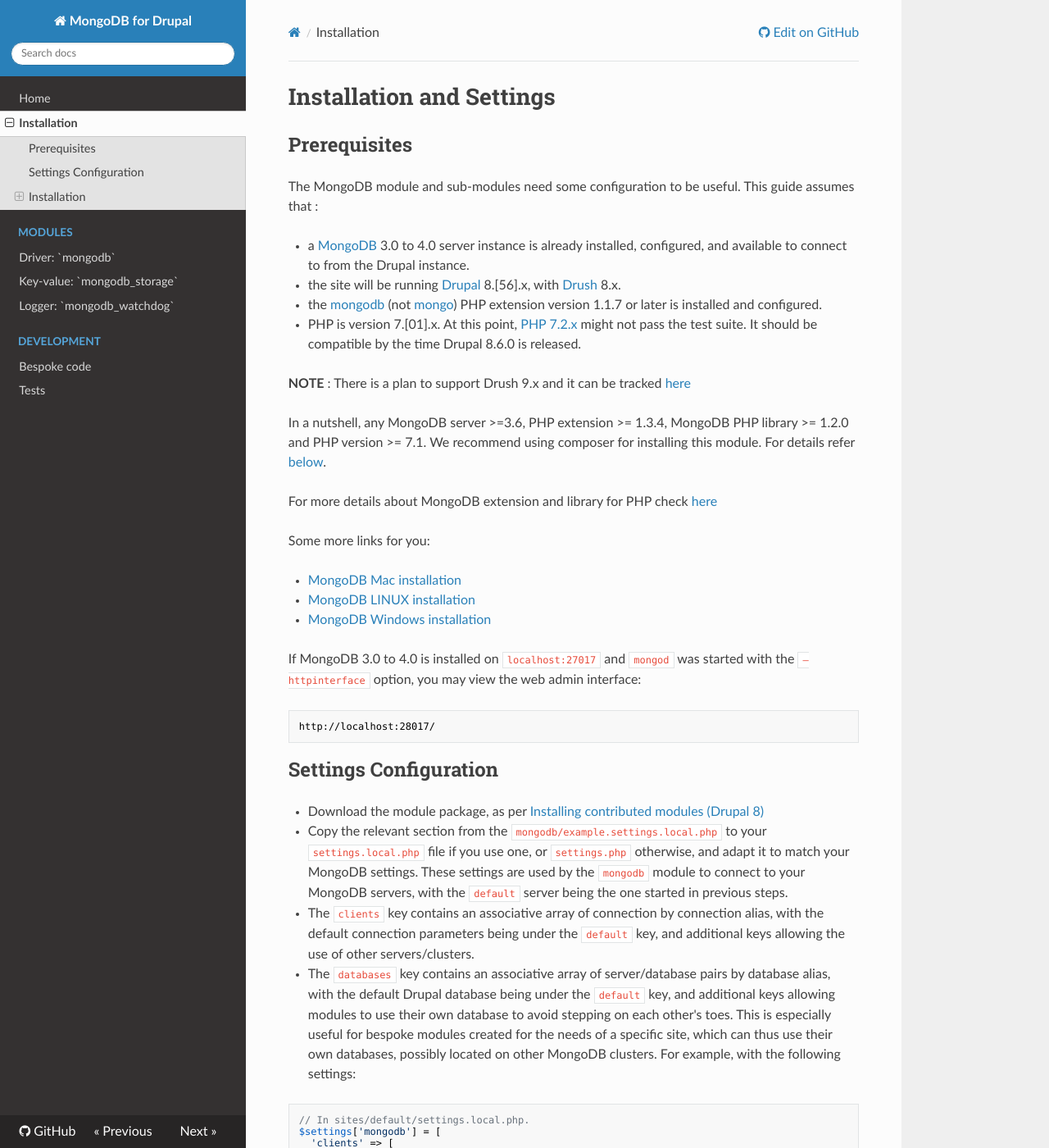
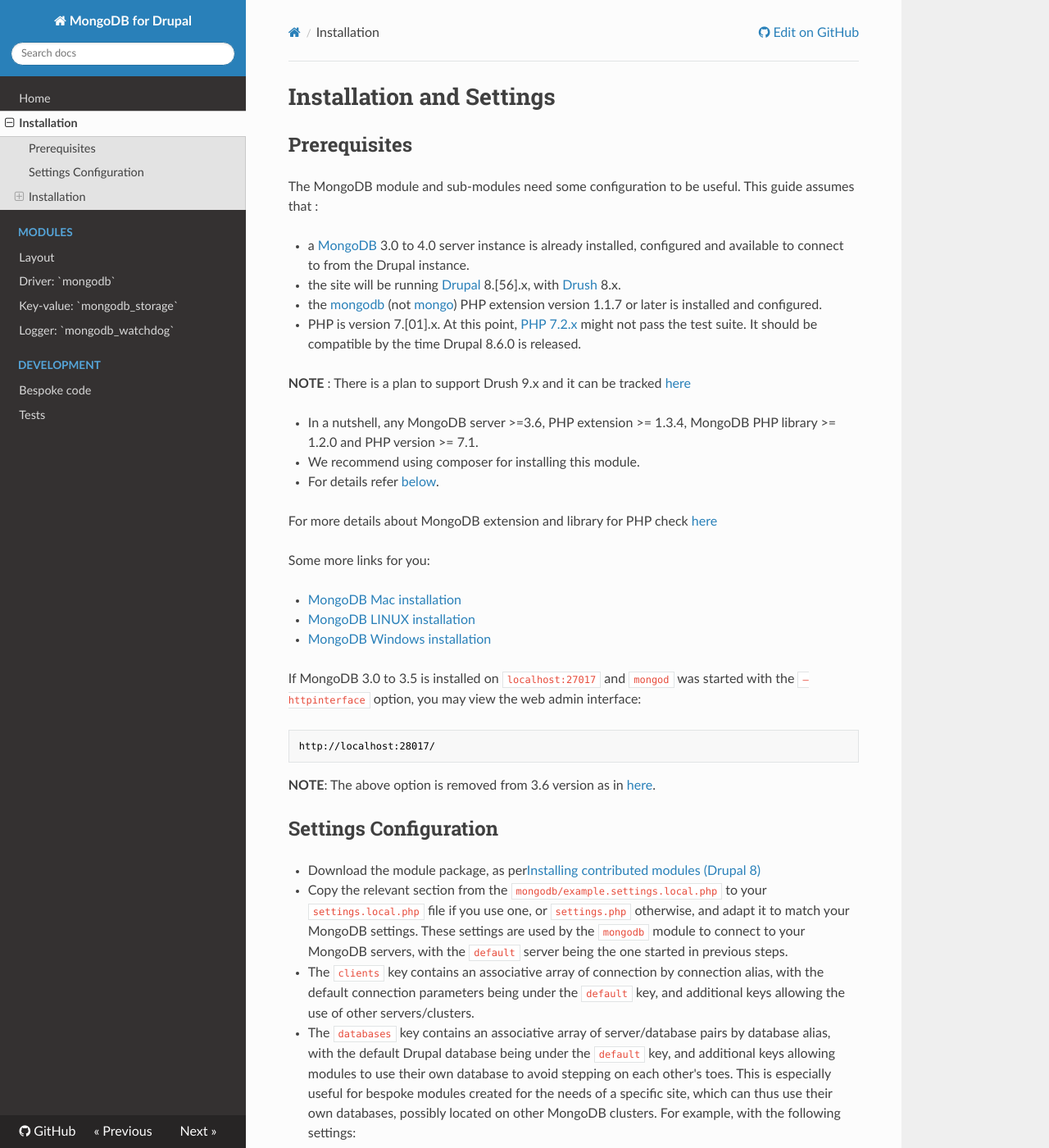
Before and after one commit to fgm/mongodb, an MkDocs documentation site: the page built from docs/install.md, in a window 1280 px wide and 1400 px high. Shown: the whole window at 82% size. Built offline with MkDocs 1.6.1, drawn with Linux system fonts in a browser that asks for light colours; nearby versions of some CDN libraries; old or Windows-style settings are respelled for this version of MkDocs; some of the changed text lies outside the part shown.

````diff
--- a/docs/install.md
+++ b/docs/install.md
@@ -1,10 +1,10 @@
-#Installation and Settings
-##Prerequisites
-The MongoDB module and sub-modules need some configuration to be useful. This
-guide assumes that :
+# Installation and Settings
+## Prerequisites
+The MongoDB module and sub-modules need some configuration to be useful.
+This guide assumes that :
 
-* a [MongoDB][download] 3.0 to 4.0 server instance is already installed, configured, and
-  available to connect to from the Drupal instance.
+* a [MongoDB][download] 3.0 to 4.0 server instance is already installed,
+  configured and available to connect to from the Drupal instance.
 * the site will be running [Drupal][drupal] 8.[56].x, with [Drush][drush] 8.x.
 * the [mongodb][mongodb] (not [mongo][mongo]) PHP extension version 1.1.7 or
   later is installed and configured.
@@ -13,11 +13,14 @@ guide assumes that :
 
 **NOTE** : There is a plan to support Drush 9.x and it can be tracked [here][drush9]
 
-In a nutshell, any MongoDB server >=3.6, PHP extension >= 1.3.4, MongoDB PHP library >= 1.2.0 and PHP version >= 7.1. We recommend using composer for installing this module. For details refer [below](#composer-requirements).
+* In a nutshell, any MongoDB server >=3.6, PHP extension >= 1.3.4,
+  MongoDB PHP library >= 1.2.0 and PHP version >= 7.1.
+* We recommend using composer for installing this module.
+* For details refer [below](#composer-requirements).
 
 For more details about MongoDB extension and library for PHP check [here][PHPMongoDBext]
 
- Some more links for you:
+Some more links for you:
 
    * [MongoDB Mac installation][MongoDBMac]
    * [MongoDB LINUX installation][MongoDBLinux]
@@ -35,20 +38,22 @@ For more details about MongoDB extension and library for PHP check [here][PHPMon
 [MongoDBMac]: https://docs.mongodb.com/manual/tutorial/install-mongodb-on-os-x/
 [MongoDBLinux]: https://docs.mongodb.com/manual/administration/install-on-linux/
 [MongoDBWindows]: https://docs.mongodb.com/manual/tutorial/install-mongodb-on-windows/
+[removedhttp]: https://docs.mongodb.com/manual/release-notes/3.6-compatibility/#http-interface-and-rest-api
 
-If MongoDB 3.0 to 4.0 is installed on `localhost:27017` and `mongod` was started
+If MongoDB 3.0 to 3.5 is installed on `localhost:27017` and `mongod` was started
 with the `–httpinterface` option, you may view the web admin interface:
 
     http://localhost:28017/
 
-##Settings Configuration
-* Download the module package, as per
-  [Installing contributed modules (Drupal 8)][install]
+**NOTE**: The above option is removed from 3.6 version as in [here][removedhttp].
+
+## Settings Configuration
+* Download the module package, as per[Installing contributed modules (Drupal 8)][install]
 * Copy the relevant section from the `mongodb/example.settings.local.php` to
   your `settings.local.php` file if you use one, or `settings.php` otherwise,
   and adapt it to match your MongoDB settings. These settings are used by the
   `mongodb` module to connect to your MongoDB servers, with the `default` server
-   being the one started in previous steps.
+  being the one started in previous steps.
   * The `clients` key contains an associative array of connection by
     connection alias, with the default connection parameters being under the
     `default` key, and additional keys allowing the use of other
@@ -126,7 +131,7 @@ Once the module is installed and enabled, you can check its requirements on
 ![MongoDB on status page](images/mongodb-requirements.png)
 
 
-###Composer Requirements
+### Composer Requirements
 
 * This section is applicable if you are using composer already in your site to
   manage module dependencies. Know more about composer [here][composer].
@@ -144,20 +149,26 @@ Once the module is installed and enabled, you can check its requirements on
         `composer require drupal/mongodb "^2.0.0"`
         `composer require mongodb/mongodb "^1.2.0"`
 
-    * If this is the first Composer dependency on the project, run:
-
-        `composer install`
-
   * Enable the `mongodb` module. You now have access to the MongoDB services and
   Drush commands for the `mongodb` module.
 
 [install]: https://www.drupal.org/documentation/install/modules-themes/modules-8
 
-Note that there is currently a bug with Composer-based deployment from packages.drupal.org/8 : [#2985860: packages.drupal.org/8 serves incorrect composer.json for module mongodb][composer issue]. The workaround is:
+Note that there is currently a bug with Composer-based deployment from
+packages.drupal.org/8 :
+[#2985860: packages.drupal.org/8 serves incorrect composer.json for module mongodb][composer issue].
+
+The workaround is:
 
 * Either require mongodb/mongodb directly in the root composer.json of the project
-* Add a repositories entry with `"type": "vcs"` and `"url": "https://github.com/fgm/mongodb.git"` in the root `composer.json`, and require the `"drupal/mongodb":"dev-8.x-2.x"` instead of the d.o.-rewritten format for semantic versioning `"drupal/mongodb":"^2.0"`
-
-Once this issue is fixed, these workarounds will no longer be necessary.
-
+* Add below JSON in the root `composer.json`
+```json
+      "repositories": {
+          "type": "vcs",
+          "url": "https://github.com/fgm/mongodb.git"
+      },
+      "require": {
+          "drupal/mongodb":"dev-8.x-2.x"
+      }
+```
 [composer issue]: https://www.drupal.org/project/project_composer/issues/2985860
--- a/mkdocs.yml
+++ b/mkdocs.yml
@@ -3,6 +3,7 @@ pages:
   - Home: 'index.md'
   - Installation: 'install.md'
   - Modules:
+    - 'Layout': 'modules/layout.md'
     - 'Driver: `mongodb`': 'modules/mongodb.md'
     - 'Key-value: `mongodb_storage`': 'modules/mongodb_storage.md'
     - 'Logger: `mongodb_watchdog`': 'modules/mongodb_watchdog.md'
````
Also changed, not shown: docs/index.md (+3 -10 lines), docs/modules/layout.md (added, +20 -0 lines), docs/modules/mongodb_watchdog.md (+8 -5 lines).
